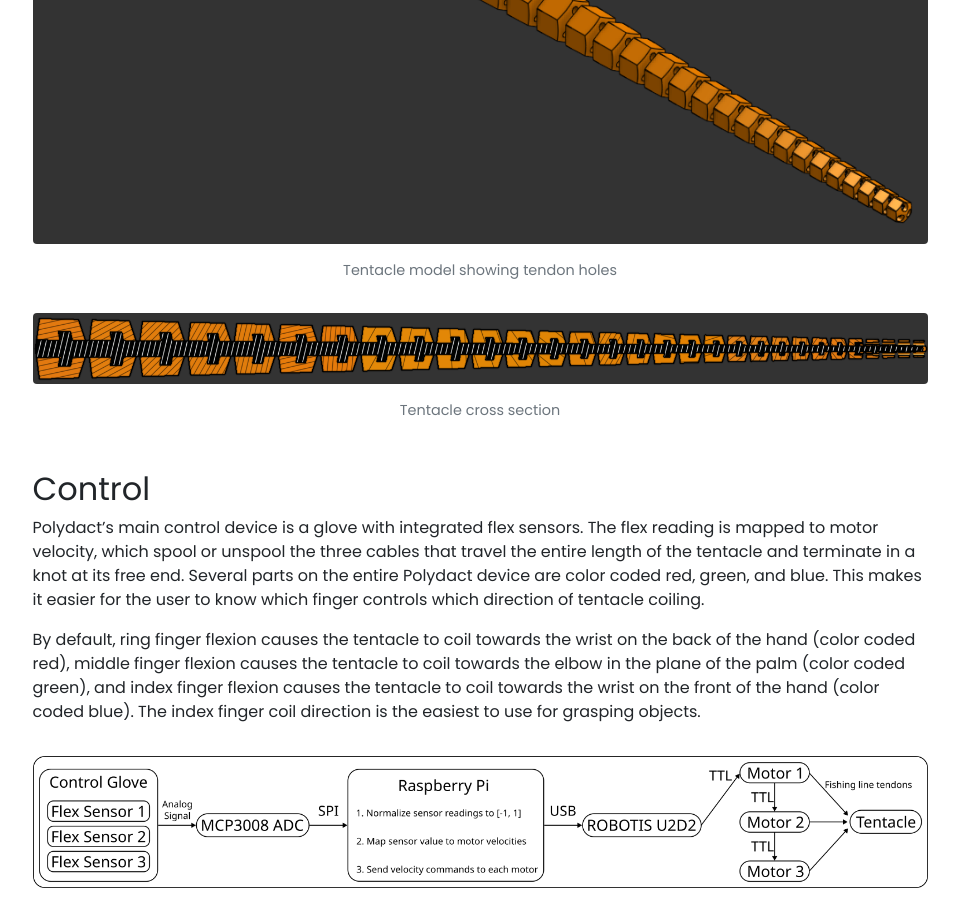
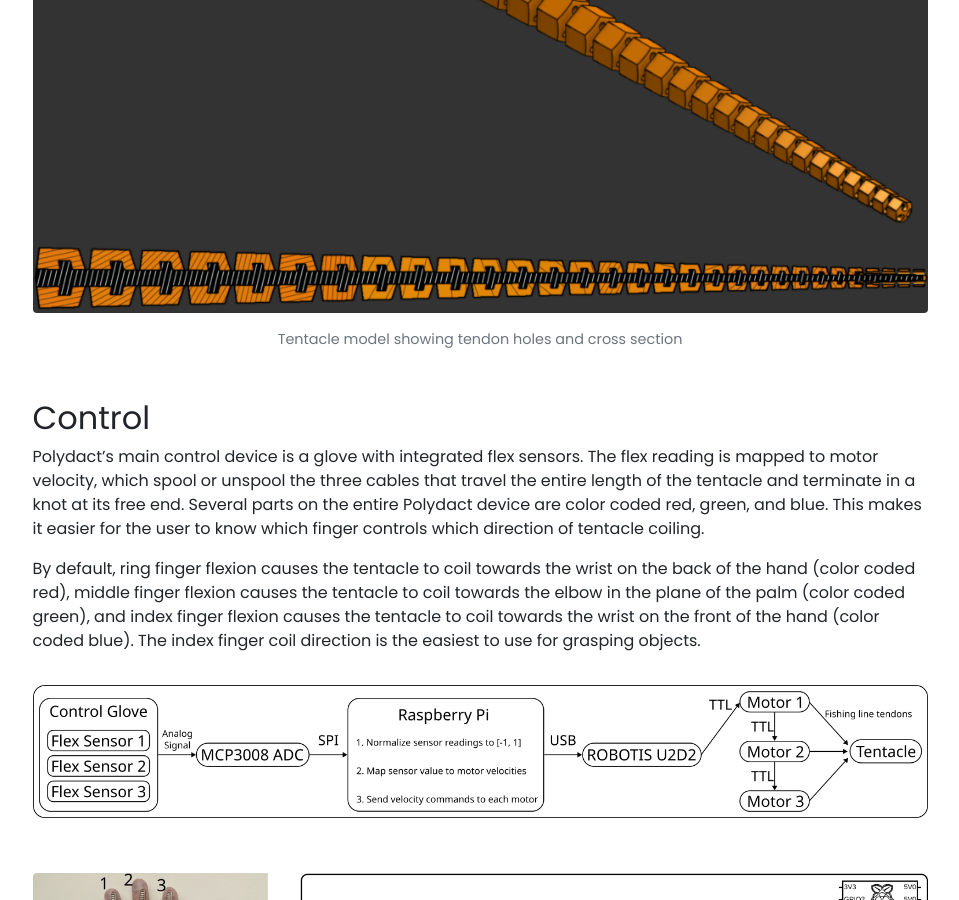
Before and after one commit to tmpegues/tmpegues.github.io, a Jekyll site: the page built from _projects/1_polydact.md, in a window 1280 px wide and 900 px high, scrolled down 2019 px. Shown: the whole window, without its empty margins (160-1119 px from the left). Built offline with Jekyll 4.4.1, drawn with Linux system fonts in a browser that asks for light colours.

Commit message:
Update images again

```diff
--- a/_projects/1_polydact.md
+++ b/_projects/1_polydact.md
@@ -27,8 +27,7 @@ The design of the tentacle is based on logarithmic spirals, as developed by Z. W
 </details>
 
 {% include elements/figure.html image="/assets/polydact/tentacle/tentacle_photo.jpg" caption="Tentacle and wrist mounting parts" %}
-{% include elements/figure.html image="/assets/polydact/tentacle/tentacle_cad.png" caption="Tentacle model showing tendon holes" %}
-{% include elements/figure.html image="/assets/polydact/tentacle/tentacle_section.png" caption="Tentacle cross section" %}
+{% include elements/figure.html image="/assets/polydact/tentacle/tentacle_cad.png" caption="Tentacle model showing tendon holes and cross section" %}
 
 
 ## Control
```
Also changed, not shown: assets/polydact/control/index_finger.png, assets/polydact/control/middle_finger.png, assets/polydact/control/ring_finger.png, assets/polydact/tentacle/tentacle_cad.png, assets/polydact/tentacle/tentacle_cad.svg (added), 1 other file.
